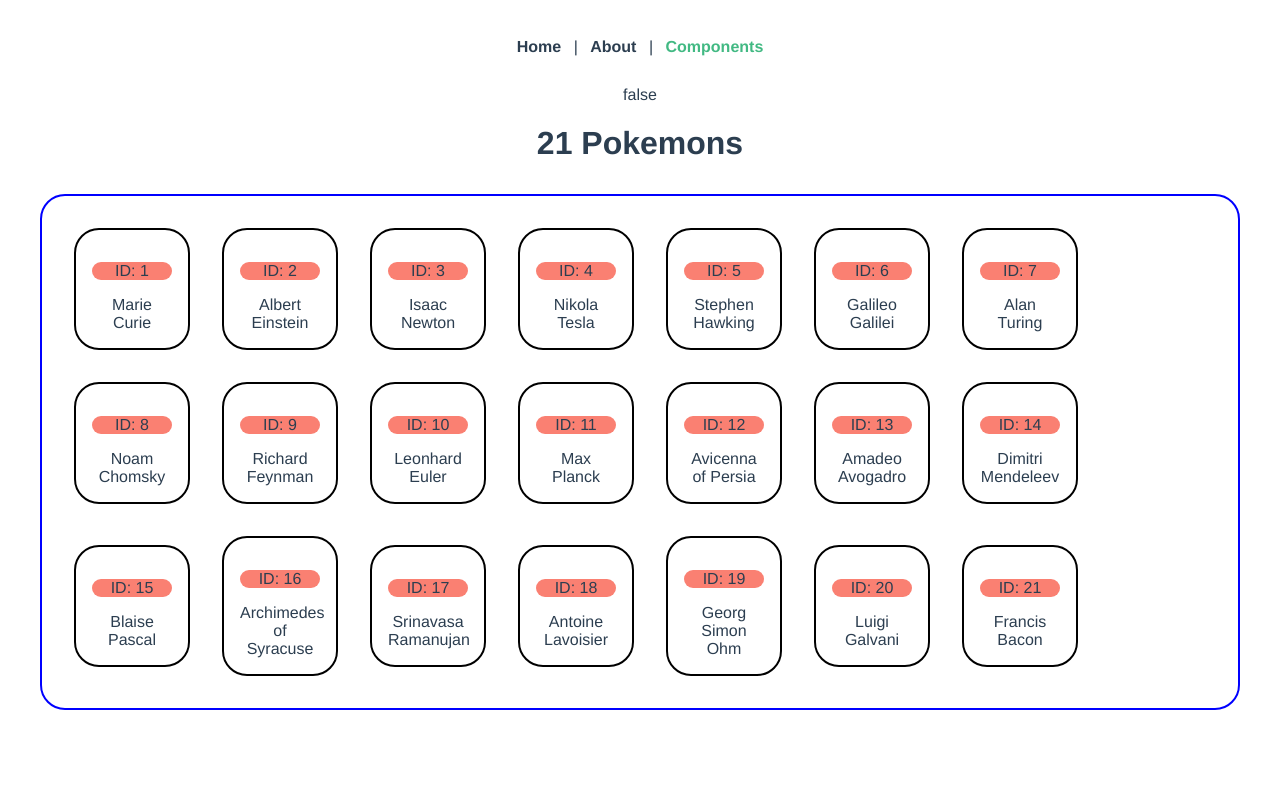
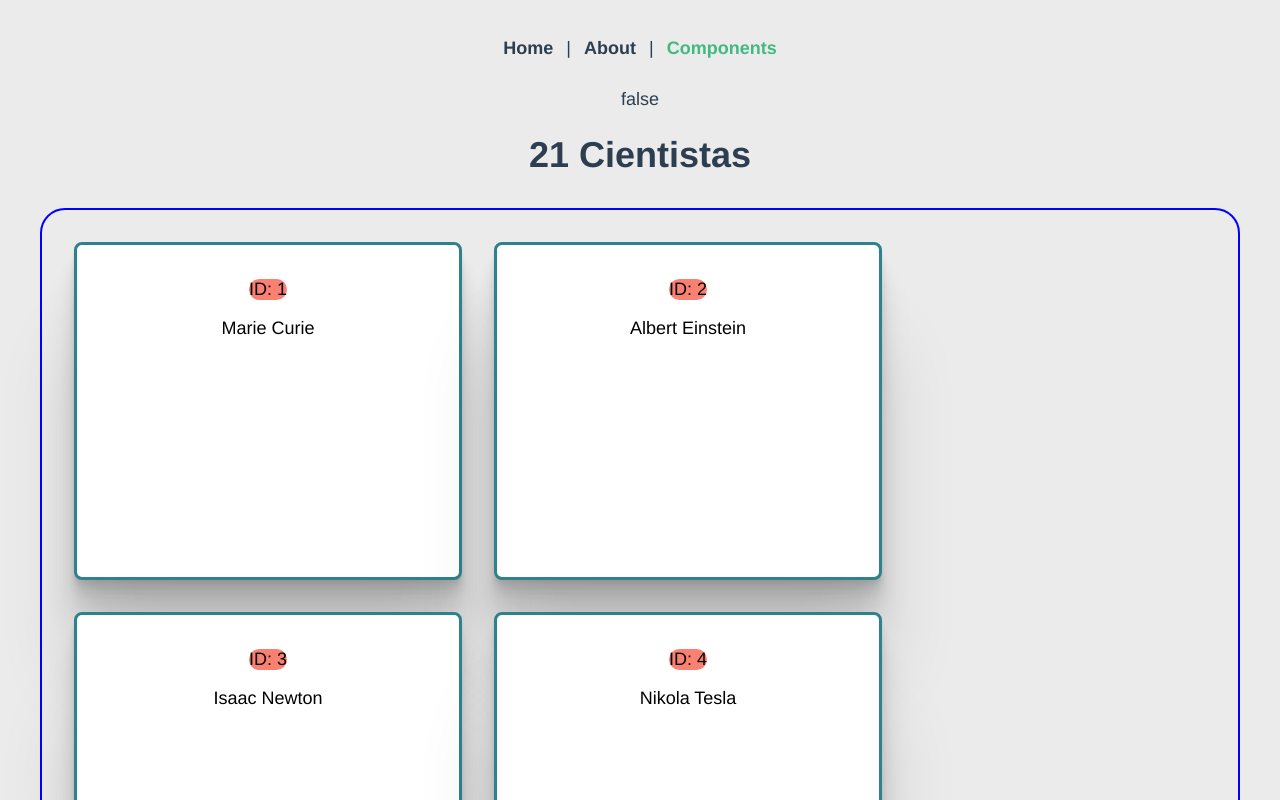
Before and after one commit to Muramatsu2602/vue-marketplace, a Vue app: page /components in a window 1280 px wide. Shown: the top 800 px of the page. Built offline with nearby package versions, Linux system fonts and the light colour scheme.

Commit message:
debbuging

```diff
--- a/src/views/Components.vue
+++ b/src/views/Components.vue
@@ -1,7 +1,7 @@
 <template>
   <div v-if="!busy">
     {{ busy }}
-    <h1>{{ listOfCards.length }} Pokemons</h1>
+    <h1>{{ listOfCards.length }} Cientistas</h1>
 
     <div v-if="listOfCards.length" class="cardContainer">
       <!-- {{ listOfCards }} -->
@@ -30,6 +30,7 @@
 import { ref, defineComponent, computed } from "vue";
 import Options from "@/components/OptionsApi.vue";
 import CompositionApi from "@/components/CompositionApi.vue";
+import "@/styles/global.css";
 
 import useAuth from "@/modules/auth";
 import useCards from "@/modules/cards";
@@ -67,11 +68,28 @@ export default defineComponent({
 
 <style lang='scss' scoped>
 .card {
-  border: 2px solid black;
+  display: flex;
+  flex-direction: column;
+  align-items: center;
+
   padding: 1rem;
-  border-radius: 25px;
-  width: 5rem;
+  width: 350px;
+  /* height: 450px; */
+  height: 300px;
   margin: 1rem;
+  border-radius: 8px;
+
+  background-color: var(--color-white-background);
+  color: var(--color-text-title);
+  border: 3px solid var(--color-primary-dark);
+  font-weight: 500;
+
+  transition: border 0.2s !important;
+
+  box-shadow: 0 2.8px 2.2px rgba(0, 0, 0, 0.034),
+    0 6.7px 5.3px rgba(0, 0, 0, 0.048), 0 12.5px 10px rgba(0, 0, 0, 0.06),
+    0 22.3px 17.9px rgba(0, 0, 0, 0.072), 0 41.8px 33.4px rgba(0, 0, 0, 0.086),
+    0 100px 80px rgba(0, 0, 0, 0.12);
 }
 
 .card p {
```
